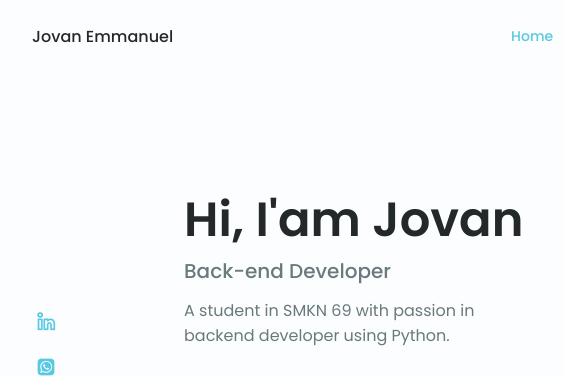
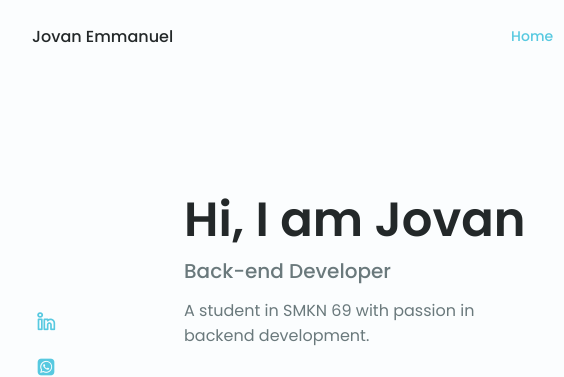
Before and after one commit to Jovaneah/jovaneah.github.io, a plain HTML site: page index.html in a window 1280 px wide. Shown: the top 377 px of the page, 124-688 px from the left. Drawn offline with nearby package versions, Linux system fonts and the light colour scheme.

Commit message:
Update index.html

```diff
--- a/index.html
+++ b/index.html
@@ -104,9 +104,9 @@
                         </div>
 
                         <div class="home__data">
-                            <h1 class="home__title">Hi, I'am Jovan</h1>
+                            <h1 class="home__title">Hi, I am Jovan</h1>
                             <h3 class="home__subtitle">Back-end Developer</h3>
-                            <p class="home__description">A student in SMKN 69 with passion in backend developer using Python.</p>
+                            <p class="home__description">A student in SMKN 69 with passion in backend development.</p>
                             <h3 class="home__subtitle">Viewer:</h3>
                             <h2 class="home__description" id="count"></h2>
                             <a href="#contact" class="button button--flex home__button">
```
